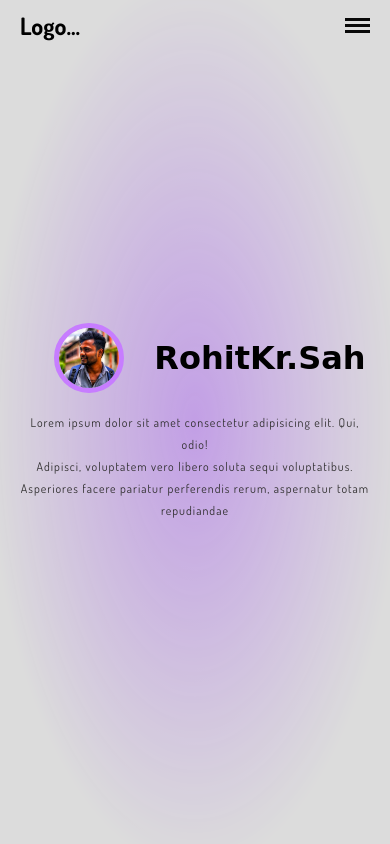
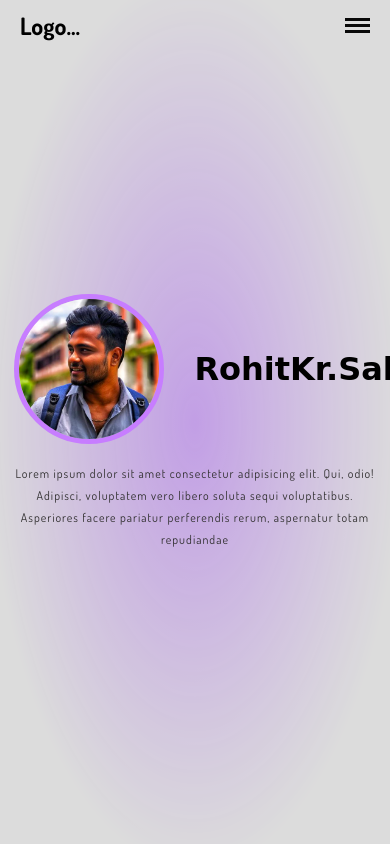
Before and after one commit to Boosterrohit/webcssramailo, a plain HTML site: page index.html in a window 390 px wide. Shown: the top 844 px of the page. Drawn offline with Linux system fonts and the light colour scheme; a web font is replaced by a local one.

Commit message:
Update style.css

```diff
--- a/style.css
+++ b/style.css
@@ -84,8 +84,8 @@ body {
     display: none;
   }
   .header-image {
-    width: 70px !important;
-    height: 70px !important;
+    width: 150px !important;
+    height: 150px !important;
   }
   .header-tag h1 {
     font-size: 32px !important;
```
